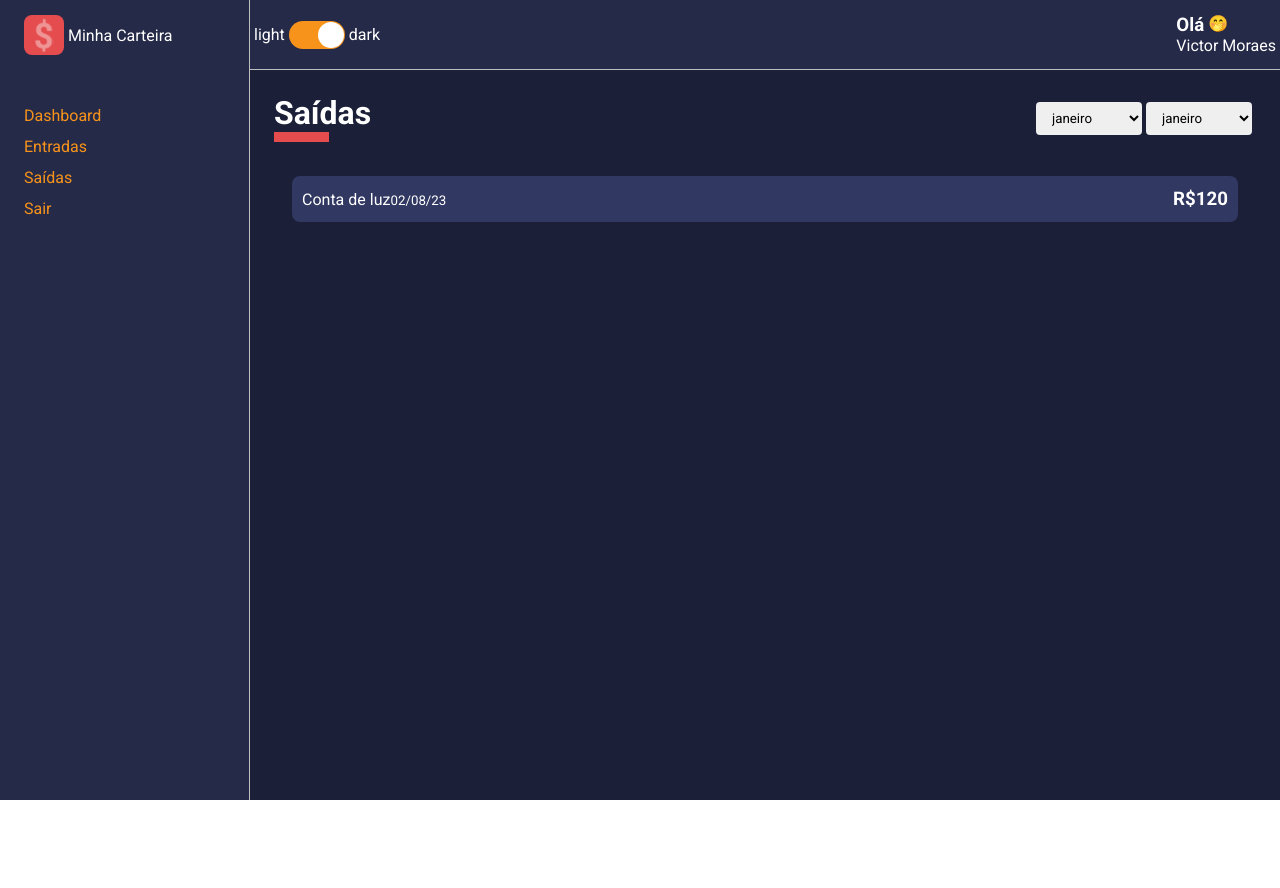
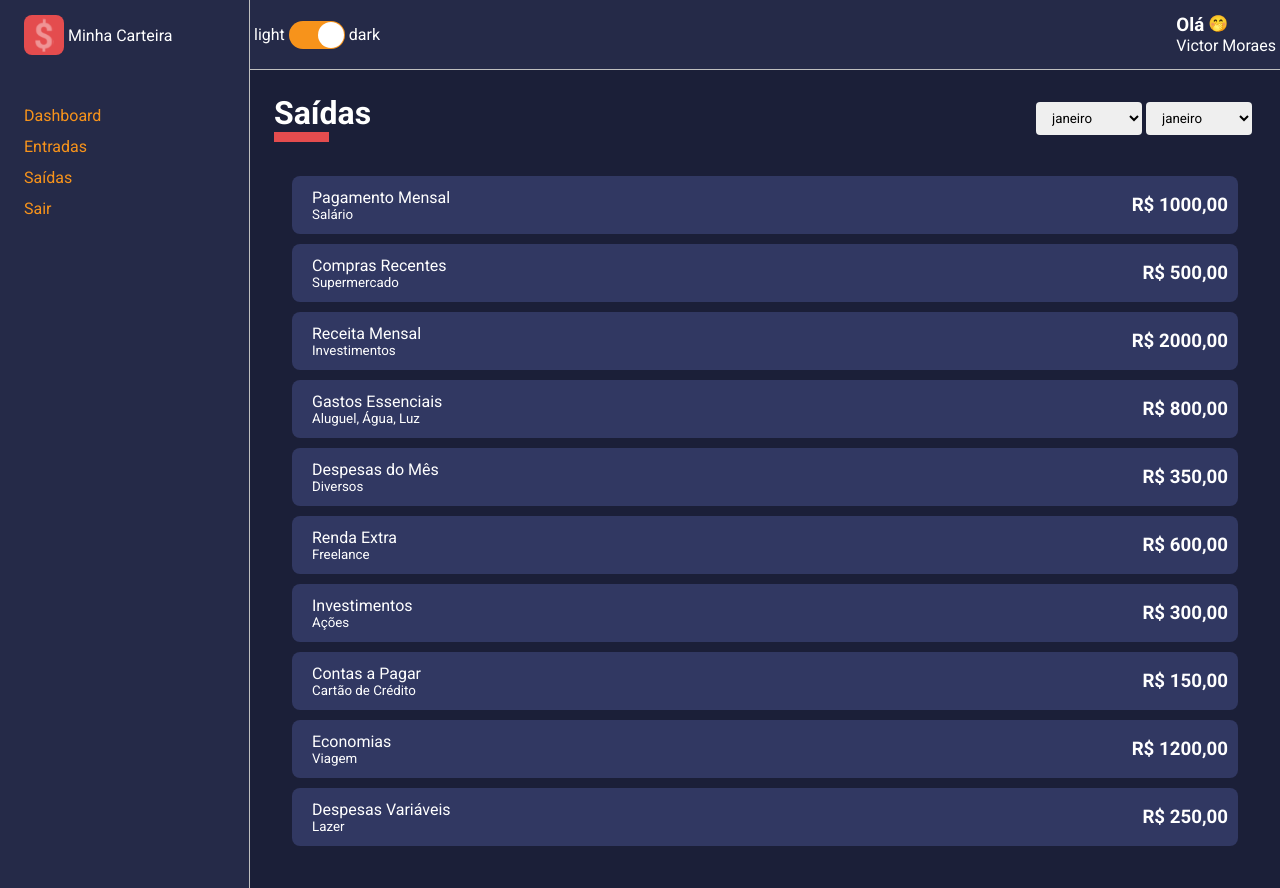
Before and after one commit to moraesvictor/my-wallet, a React (Create React App) app: page / in a window 1280 px wide. Before the commit the page ends 800 px from the top, so only its background shows below. Built offline with nearby package versions, Linux system fonts and the light colour scheme.

Commit message:
feat: add history

```diff
--- a/src/components/HistoryFinanceCard/HistoryFinanceCard.styles.ts
+++ b/src/components/HistoryFinanceCard/HistoryFinanceCard.styles.ts
@@ -17,9 +17,16 @@ export const Wrapper = styled.li<WrapperProps>`
   transition: all 0.3s;
   position: relative;
 
-  :hover {
+  &:hover {
     opacity: 0.7;
     transform: translateX(10px);
+  }
+
+  > div {
+    display: flex;
+    flex-direction: column;
+    justify-content: space-between;
+    padding-left: 10px;
   }
 `;
 
@@ -30,6 +37,7 @@ type TagProps = {
 export const Tag = styled.div<TagProps>`
   position: absolute;
   width: 10px;
-  height: 60%;
+  height: 30px;
+  left: 0;
   color: ${(props) => props.color};
 `;
--- a/src/views/List/List.tsx
+++ b/src/views/List/List.tsx
@@ -9,10 +9,73 @@ export const List = () => {
       <Content>
         <HistoryFinanceCard
           cardColor="#313862"
-          tagColor="e44c4e"
-          amount="R$120"
-          title="Conta de luz"
-          subtitle="02/08/23"
+          tagColor="#ff0000"
+          title="Pagamento Mensal"
+          subtitle="Salário"
+          amount="R$ 1000,00"
+        />
+        <HistoryFinanceCard
+          cardColor="#313862"
+          tagColor="#00ff00"
+          title="Compras Recentes"
+          subtitle="Supermercado"
+          amount="R$ 500,00"
+        />
+        <HistoryFinanceCard
+          cardColor="#313862"
+          tagColor="#ff6600"
+          title="Receita Mensal"
+          subtitle="Investimentos"
+          amount="R$ 2000,00"
+        />
+        <HistoryFinanceCard
+          cardColor="#313862"
+          tagColor="#0088cc"
+          title="Gastos Essenciais"
+          subtitle="Aluguel, Água, Luz"
+          amount="R$ 800,00"
+        />
+        <HistoryFinanceCard
+          cardColor="#313862"
+          tagColor="#cc0066"
+          title="Despesas do Mês"
+          subtitle="Diversos"
+          amount="R$ 350,00"
+        />
+        <HistoryFinanceCard
+          cardColor="#313862"
+          tagColor="#66cc33"
+          title="Renda Extra"
+          subtitle="Freelance"
+          amount="R$ 600,00"
+        />
+        <HistoryFinanceCard
+          cardColor="#313862"
+          tagColor="#9900cc"
+          title="Investimentos"
+          subtitle="Ações"
+          amount="R$ 300,00"
+        />
+        <HistoryFinanceCard
+          cardColor="#313862"
+          tagColor="#336699"
+          title="Contas a Pagar"
+          subtitle="Cartão de Crédito"
+          amount="R$ 150,00"
+        />
+        <HistoryFinanceCard
+          cardColor="#313862"
+          tagColor="#cc9933"
+          title="Economias"
+          subtitle="Viagem"
+          amount="R$ 1200,00"
+        />
+        <HistoryFinanceCard
+          cardColor="#313862"
+          tagColor="#ff3366"
+          title="Despesas Variáveis"
+          subtitle="Lazer"
+          amount="R$ 250,00"
         />
       </Content>
     </Wrapper>
```
